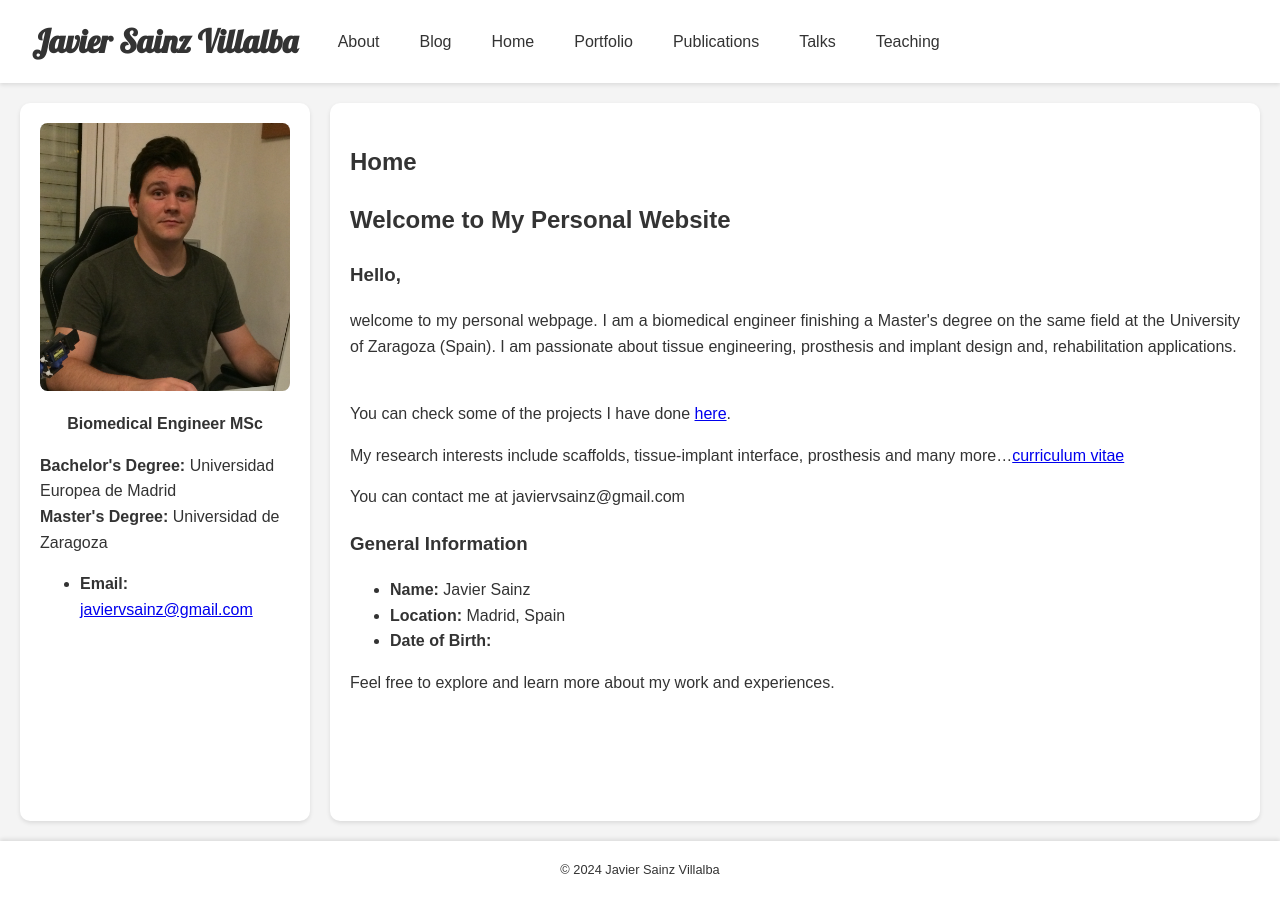
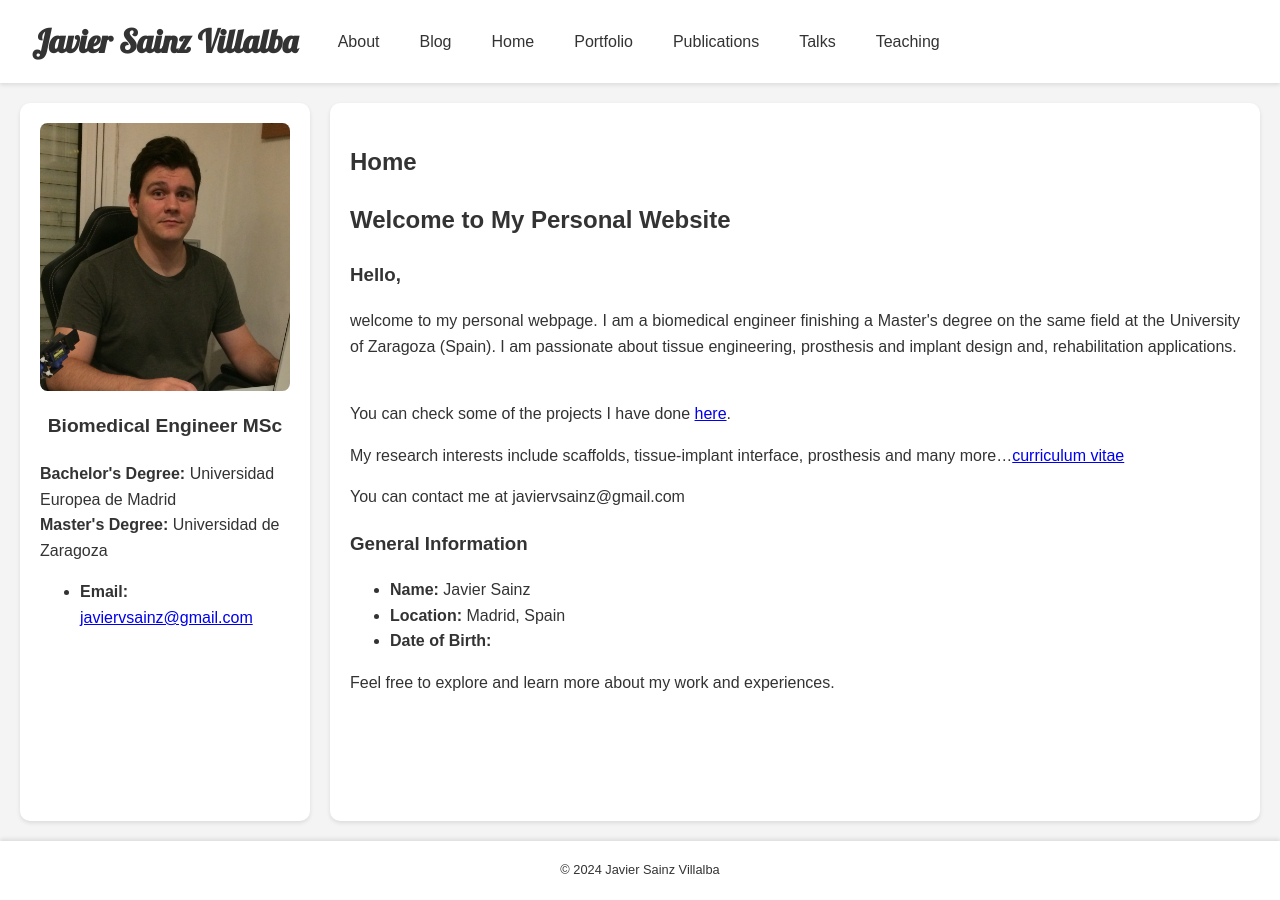
Before and after one commit to javiersainzvillalba/javiersainzvillalba.github.io, a Jekyll site: the page built from index.md, in a window 1280 px wide. Built offline with Jekyll 4.4.1, drawn with Linux system fonts in a browser that asks for light colours.

Commit message:
Update sidebar.html

```diff
--- a/_includes/sidebar.html
+++ b/_includes/sidebar.html
@@ -1,7 +1,7 @@
 <div class="sidebar">
   <img src="{{ '/assets/images/usuario.png' | relative_url }}" alt="Your Photo">
   <h2>{{ site.sidebar.name }}</h2>
-  <p style="text-align: center;"><strong>Biomedical Engineer MSc</strong></p>
+  <p style="text-align: center; font-size: 1.2em;"><strong>Biomedical Engineer MSc</strong></p>
   <p><strong>Bachelor's Degree:</strong> Universidad Europea de Madrid<br>
      <strong>Master's Degree:</strong> Universidad de Zaragoza</p>
   <ul>
```
